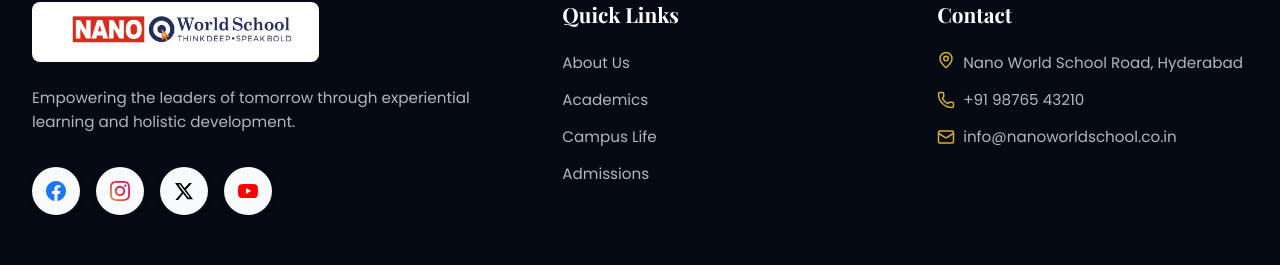
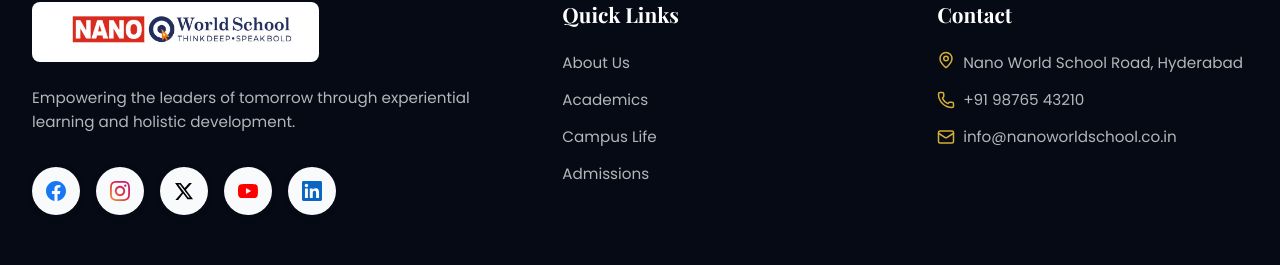
Before and after one commit to nanoworldschool-bot/NanoWorldSchool_Frontend, a React (Vite) app: page / in a window 1280 px wide. Shown: the part 7296-7561 px from the top of the page. Built offline with nearby package versions, Linux system fonts and the light colour scheme; no server answers; a web font is replaced by a local one.

Commit message:
added linkedin

```diff
--- a/src/admin/Settings.jsx
+++ b/src/admin/Settings.jsx
@@ -19,7 +19,8 @@
     facebookUrl: '',
     instagramUrl: '',
     twitterUrl: '',
-    youtubeUrl: ''
+    youtubeUrl: '',
+    linkedinUrl: ''
   });
   const [loading, setLoading] = useState(true);
   const [saving, setSaving] = useState(false);
@@ -168,6 +169,10 @@
                 <input type="text" value={settings.youtubeUrl} onChange={e => setSettings({...settings, youtubeUrl: e.target.value})} />
                 <label style={{ display: 'flex', alignItems: 'center', gap: '0.5rem' }}><LinkIcon size={16} /> YouTube URL</label>
               </div>
+              <div className="floating-label-group">
+                <input type="text" value={settings.linkedinUrl} onChange={e => setSettings({...settings, linkedinUrl: e.target.value})} />
+                <label style={{ display: 'flex', alignItems: 'center', gap: '0.5rem' }}><LinkIcon size={16} /> LinkedIn URL</label>
+              </div>
             </div>
           )}
 
--- a/src/components/Footer.jsx
+++ b/src/components/Footer.jsx
@@ -38,6 +38,12 @@
   </svg>
 );
 
+const LinkedinIcon = () => (
+  <svg viewBox="0 0 24 24" width="20" height="20" fill="#0A66C2">
+    <path d="M20.447 20.452h-3.554v-5.569c0-1.328-.027-3.037-1.852-3.037-1.853 0-2.136 1.445-2.136 2.939v5.667H9.351V9h3.414v1.561h.046c.477-.9 1.637-1.85 3.37-1.85 3.601 0 4.267 2.37 4.267 5.455v6.286zM5.337 7.433c-1.144 0-2.063-.926-2.063-2.065 0-1.138.92-2.063 2.063-2.063 1.14 0 2.064.925 2.064 2.063 0 1.139-.925 2.065-2.064 2.065zm1.782 13.019H3.555V9h3.564v11.452zM22.225 0H1.771C.792 0 0 .774 0 1.729v20.542C0 23.227.792 24 1.771 24h20.451C23.2 24 24 23.227 24 22.271V1.729C24 .774 23.2 0 22.222 0h.003z" />
+  </svg>
+);
+
 function Footer() {
   const [settings, setSettings] = useState({
     contactEmail: 'info@nanoworldschool.co.in',
@@ -47,6 +53,7 @@
     instagramUrl: '#',
     twitterUrl: '#',
     youtubeUrl: '#',
+    linkedinUrl: '#',
     mapEmbedUrl: 'https://www.google.com/maps/embed?pb=!1m18!1m12!1m3!1d3806.827222623!2d78.4347!3d17.43!2m3!1f0!2f0!3f0!3m2!1i1024!2i768!4f13.1!3m3!1m2!1s0x0%3A0x0!2zMTfCsDI1JzQ4LjAiTiA3OMKwMjYnMDQuOCJF!5e0!3m2!1sen!2sin!4v1620000000000!5m2!1sen!2sin'
   });
 
@@ -85,6 +92,7 @@
               <a href={settings.instagramUrl} target="_blank" rel="noopener noreferrer" className="social-icon" aria-label="Instagram"><InstagramIcon /></a>
               <a href={settings.twitterUrl} target="_blank" rel="noopener noreferrer" className="social-icon" aria-label="Twitter"><TwitterIcon /></a>
               <a href={settings.youtubeUrl} target="_blank" rel="noopener noreferrer" className="social-icon" aria-label="Youtube"><YoutubeIcon /></a>
+              <a href={settings.linkedinUrl} target="_blank" rel="noopener noreferrer" className="social-icon" aria-label="Linkedin"><LinkedinIcon /></a>
             </div>
           </div>
 
```
